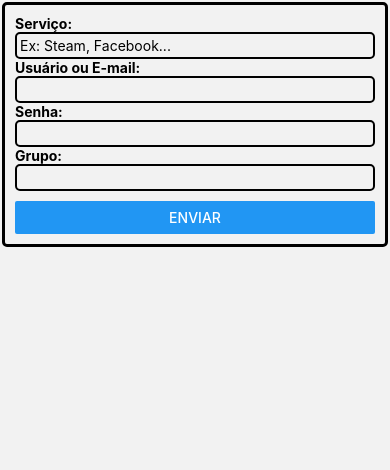
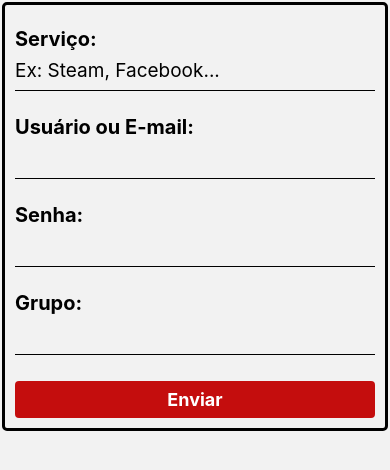
Before and after one commit to Gustavobbraz/power_security_keys, a React Native app: screen /CriarItem in a window 390 px wide. Shown: the top 470 px of the page. Built offline with nearby package versions, Linux system fonts and the light colour scheme.

Commit message:
mudanças no design

```diff
--- a/src/pages/AtualizarServico/index.js
+++ b/src/pages/AtualizarServico/index.js
@@ -1,6 +1,6 @@
 import AsyncStorage from '@react-native-async-storage/async-storage';
 import React, {useState} from 'react';
-import { Alert, Text, TextInput, View, Button, StyleSheet } from 'react-native';
+import { Alert, Text, TextInput, View, Button, StyleSheet,TouchableOpacity } from 'react-native';
 import axios from 'axios';
 import { useNavigation } from '@react-navigation/native';
 const AtualizarServico = ({ route }) => {
@@ -42,31 +42,38 @@ const AtualizarServico = ({ route }) => {
   return (
     <View style={styles.box}>
       <Text style={styles.Text}>Detalhes do Item:</Text>
+      <Text style={styles.Text}>Serviço: </Text>
       <TextInput
         style={styles.TextBox}
         value={updatedData.name}
         onChangeText={text => setUpdatedData({ ...updatedData, name: text })}
         placeholder="Nome"
       />
+      <Text style={styles.Text}>Usuário ou E-mail:</Text>
       <TextInput
         style={styles.TextBox}
         value={updatedData.email}
         onChangeText={text => setUpdatedData({ ...updatedData, email: text })}
         placeholder="Email"
       />
+      <Text style={styles.Text}>Senha: </Text>
       <TextInput
         style={styles.TextBox}
         value={updatedData.senha}
         onChangeText={text => setUpdatedData({ ...updatedData, senha: text })}
         placeholder="Senha"
       />
+      <Text style={styles.Text}>Grupo: </Text>
       <TextInput
         style={styles.TextBoxBottom}
         value={updatedData.grupo}
         onChangeText={text => setUpdatedData({ ...updatedData, grupo: text })}
         placeholder="Grupo"
       />
-      <Button title="Atualizar" onPress={atualizarDados} />
+      <TouchableOpacity style={styles.button} onPress={atualizarDados}>
+          <Text style={styles.buttonText}>Registrar</Text>
+        </TouchableOpacity>
+
     </View>
   );
 };
@@ -82,27 +89,35 @@ const styles = StyleSheet.create({
     margin:2,
   },
   TextBox: {
-    fontWeight:"bold",
-    borderWidth: 2,
-    borderColor: 'black',
-    borderRadius: 5,
-    padding: 3,
-    marginTop: 10,
+    borderBottomWidth: 1,
+    height: 40,
+    marginBottom:12,
+    fontSize:19,
   },
 Text:{
-    fontWeight:"bold"
+    fontSize:20,
+    marginTop:12,
+    fontWeight:'bold',
 },
 TextBoxBottom:{
-    fontWeight:"bold",
-    borderWidth: 2,
-    borderColor: 'black',
-    borderRadius: 5,
-    padding: 3,
-    marginBottom: 10,
-    marginTop: 10,
+    borderBottomWidth: 1,
+    height: 40,
+    marginBottom:12,
+    fontSize:20,
+},
+button: {
+  backgroundColor: "#c40d0d",
+  width: "100%",
+  borderRadius: 4,
+  paddingVertical: 8,
+  marginTop: 14,
+  justifyContent: "center",
+  alignItems: "center",
+},
+buttonText: {
+  color: "#fff",
+  fontSize: 18,
+  fontWeight: "bold",
+},
 
-},
-Button:{
-    padding: 10,
-},
 });
--- a/src/pages/CriarItem/index.js
+++ b/src/pages/CriarItem/index.js
@@ -86,10 +86,12 @@ export default function CriarItem() {
                 value={grupo}
                 onChangeText={handleGrupo}
             />
-            <Button
-                style={styles.Button}
-                title="Enviar"
-                onPress={handleSubmit}/>
+            <TouchableOpacity
+            style={styles.button}
+            onPress={handleSubmit}
+            >
+            <Text style={styles.buttonText}>Enviar</Text>
+            </TouchableOpacity>
         </View>
     );
 
@@ -105,24 +107,38 @@ const styles = StyleSheet.create({
         margin:2,
       },
       TextBox: {
-        borderWidth: 2,
-        borderColor: 'black',
-        borderRadius: 5,
-        padding: 3,
+        borderBottomWidth: 1,
+        height: 40,
+        marginBottom:12,
+        fontSize:19,
       },
     Text:{
-        fontWeight:"bold"
+        fontSize:20,
+        marginTop:12,
+        fontWeight:'bold',
     },
     TextBoxBottom:{
-        fontWeight:"bold",
-        borderWidth: 2,
-        borderColor: 'black',
-        borderRadius: 5,
-        padding: 3,
-        marginBottom: 10,
-
+        borderBottomWidth: 1,
+        height: 40,
+        marginBottom:12,
+        fontSize:20,
     },
     Button:{
         padding: 10,
     },
+    button:{
+        backgroundColor:"#c40d0d",
+        width: "100%",
+        borderRadius:4,
+        paddingVertical: 8,
+        marginTop: 14,
+        justifyContent:"center",
+        alignItems:"center",
+    },
+
+    buttonText:{
+        color:"#fff",
+        fontSize:18,
+        fontWeight:"bold"
+    },
 });
--- a/src/pages/DetalhesContas/index.js
+++ b/src/pages/DetalhesContas/index.js
@@ -1,16 +1,18 @@
+import React, { useEffect, useState, useCallback, useMemo } from 'react';
+import { FlatList, Text, View, StyleSheet, TouchableOpacity, ActivityIndicator } from 'react-native';
 import AsyncStorage from '@react-native-async-storage/async-storage';
 import { useIsFocused, useNavigation } from '@react-navigation/native';
 import axios from 'axios';
-import React, { useEffect, useState } from 'react';
-import { Button, FlatList, Text, View, StyleSheet, Touchable, TouchableOpacity } from 'react-native';
 
 const DetalhesDaConta = () => {
   const [detalhesDaConta, setDetalhesDaConta] = useState([]);
   const [nomeUsuario, setNomeUsuario] = useState('');
+  const [loading, setLoading] = useState(true); // Estado de carregamento
   const navigation = useNavigation();
   const isFocused = useIsFocused();
 
-  const buscarDetalhesDaConta = async () => {
+  const buscarDetalhesDaConta = useCallback(async () => {
+    setLoading(true); // Iniciar carregamento
     try {
       const token = await AsyncStorage.getItem('token');
       const nome = await AsyncStorage.getItem('nome');
@@ -27,19 +29,23 @@ const DetalhesDaConta = () => {
       setNomeUsuario(nome);
     } catch (erro) {
       console.error('Erro ao buscar detalhes da conta:', erro);
+    } finally {
+      setLoading(false); // Finalizar carregamento
     }
-  };
+  }, []);
 
   useEffect(() => {
+    if (isFocused) {
       buscarDetalhesDaConta();
-  }, [isFocused]);
+    }
+  }, [isFocused, buscarDetalhesDaConta]);
 
   const handleNavigate = () => {
     navigation.navigate('CriarItem');
   };
 
-  const handleAtualizarServico = (item, token) => {
-    navigation.navigate('AtualizarServico', { item, token });
+  const handleAtualizarServico = (item) => {
+    navigation.navigate('AtualizarServico', { item });
   };
 
   const handleExcluirItem = async (id) => {
@@ -58,41 +64,39 @@ const DetalhesDaConta = () => {
     }
   };
 
-  const renderItem = ({ item }) => (
+  const renderItem = useCallback(({ item }) => (
     <View style={styles.item}>
       <Text style={styles.itemText}>Nome: {item.name}</Text>
       <Text style={styles.itemText}>Email: {item.email}</Text>
       <Text style={styles.itemText}>Senha: {item.senha}</Text>
       <Text style={styles.itemText}>Grupo: {item.grupo}</Text>
 
-      <Button title="Editar" onPress={() => handleAtualizarServico(item)} />
-      <Button title="Excluir" onPress={() => handleExcluirItem(item.id)} />
+      <TouchableOpacity
+        style={styles.touchable}
+        onPress={() => handleAtualizarServico(item)}
+      >
+        <Text style={styles.touchableText}>Editar</Text>
+      </TouchableOpacity>
+
+      <TouchableOpacity
+        style={styles.touchable}
+        onPress={() => handleExcluirItem(item.id)}
+      >
+        <Text style={styles.touchableText}>Excluir</Text>
+      </TouchableOpacity>
     </View>
-  );
+  ), [handleAtualizarServico, handleExcluirItem]);
 
   // Agrupar itens pelo nome do grupo
-  const groupedItems = detalhesDaConta.reduce((acc, currentItem) => {
+  const groupedItems = useMemo(() => {
+    return detalhesDaConta.reduce((acc, currentItem) => {
       if (!acc[currentItem.grupo]) {
         acc[currentItem.grupo] = [];
       }
       acc[currentItem.grupo].push(currentItem);
       return acc;
     }, {});
-
-  const renderGroupedItems = () => {
-    return Object.keys(groupedItems).map(grupo => (
-      <View key={grupo} style={styles.groupContainer}>
-        <Text style={styles.groupTitle}>{grupo}</Text>
-        <View style={styles.box}>
-          <FlatList
-            data={groupedItems[grupo]}
-            renderItem={renderItem}
-            keyExtractor={item => item.id.toString()}
-          />
-        </View>
-      </View>
-    ));
-  };
+  }, [detalhesDaConta]);
 
   return (
     <View style={styles.container}>
@@ -100,6 +104,9 @@ const DetalhesDaConta = () => {
       <TouchableOpacity style={styles.button} onPress={handleNavigate}>
         <Text style={styles.buttonText}>+</Text>
       </TouchableOpacity>
+      {loading ? (
+        <ActivityIndicator size="large" color="#0000ff" />
+      ) : (
         <FlatList
           data={Object.keys(groupedItems)}
           renderItem={({ item }) => (
@@ -116,16 +123,18 @@ const DetalhesDaConta = () => {
           )}
           keyExtractor={(item) => item}
         />
+      )}
     </View>
   );
 };
+
 const styles = StyleSheet.create({
   container: {
     flex: 1,
     padding: 10,
   },
   itemText: {
-    fontSize: 15,
+    fontSize: 19,
     marginBottom: 2,
     fontWeight: 'bold',
   },
@@ -154,19 +163,34 @@ const styles = StyleSheet.create({
   button: {
     position: 'absolute',
     top: 25, // Distância do topo da tela
-    right: 20, // Distância da direita da tela
+    right: 30, // Distância da direita da tela
     borderWidth: 1,
     borderColor: '#000000',
     backgroundColor: 'white',
     paddingHorizontal: 12,
     paddingVertical: 5,
     borderRadius: 4,
+    zIndex: 1, // Garantir que o botão esteja acima da lista
   },
   buttonText: {
     color: '#000000',
     fontWeight: 'bold',
     fontSize: 20,
   },
+  touchable: {
+    backgroundColor: "#c40d0d",
+    width: "100%",
+    borderRadius: 4,
+    paddingVertical: 8,
+    marginTop: 14,
+    justifyContent: "center",
+    alignItems: "center",
+  },
+  touchableText: {
+    color: "#fff",
+    fontSize: 18,
+    fontWeight: "bold",
+  },
 });
 
 export default DetalhesDaConta;
--- a/src/pages/RegistrarUser/index.js
+++ b/src/pages/RegistrarUser/index.js
@@ -47,15 +47,15 @@ export default function RegistrarUser() {
       <View style={styles.containerForm}>
         <Text style={styles.title}>Nome</Text>
         <TextInput
-          placeholder="Digite seu nome"
+          placeholder="Digite um nome de usuário"
           style={styles.input}
           value={nome}
           onChangeText={setNome}
         />
 
-        <Text style={styles.title}>Login</Text>
+        <Text style={styles.title}>E-mail</Text>
         <TextInput
-          placeholder="Digite seu login"
+          placeholder="Digite um E-mail"
           style={styles.input}
           value={login}
           onChangeText={setLogin}
@@ -63,7 +63,7 @@ export default function RegistrarUser() {
 
         <Text style={styles.title}>Senha</Text>
         <TextInput
-          placeholder="Digite sua senha"
+          placeholder="Digite uma senha"
           style={styles.input}
           secureTextEntry={true}
           value={password}
@@ -72,7 +72,7 @@ export default function RegistrarUser() {
 
         <Text style={styles.title}>Confirmar Senha</Text>
         <TextInput
-          placeholder="Digite sua senha novamente"
+          placeholder="Digite novamente a senha"
           style={styles.input}
           secureTextEntry={true}
           value={confirmPassword}
--- a/src/pages/SignIn/index.js
+++ b/src/pages/SignIn/index.js
@@ -45,10 +45,10 @@ export default function SignIn() {
         </Animatable.View>
 
         <Animatable.View  animation="fadeInUp"  style={styles.containerForm}>
-            <Text style={styles.title}>Usuario</Text>
+            <Text style={styles.title}>E-mail</Text>
 
             <TextInput
-                placeholder="Digite um usuario"
+                placeholder="Digite seu E-mail"
                 style={styles.input}
                 onChangeText={text => setUsuario(text)}
                 value={usuario}
@@ -71,19 +71,6 @@ export default function SignIn() {
                               onPress={ () => navigation.navigate('RegistrarUser')}>
                 <Text style={styles.resgisterText}> Ainda nao tem uma conta ? cadastre-se </Text>
             </TouchableOpacity>
-
-            <TouchableOpacity style={styles.buttonRegister}
-                              onPress={ () => navigation.navigate('DetalhesDaConta')}>
-                <Text style={styles.resgisterText}> DetalhesContas </Text>
-
-            </TouchableOpacity>
-            <TouchableOpacity style={styles.buttonRegister}
-                              onPress={ () => navigation.navigate('AtualizarServico')}>
-                <Text style={styles.resgisterText}> AtualizarServico </Text>
-            </TouchableOpacity>
-
-
-
 
         </Animatable.View>
 
```
Lines whose indentation alone changed are shown as unchanged.
